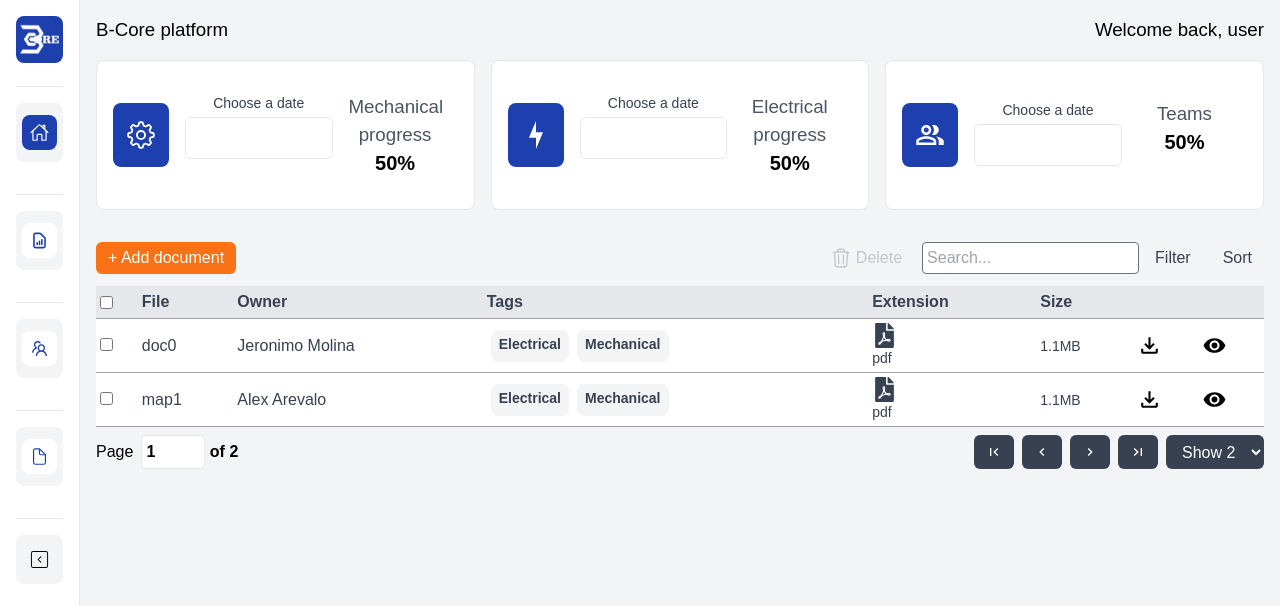
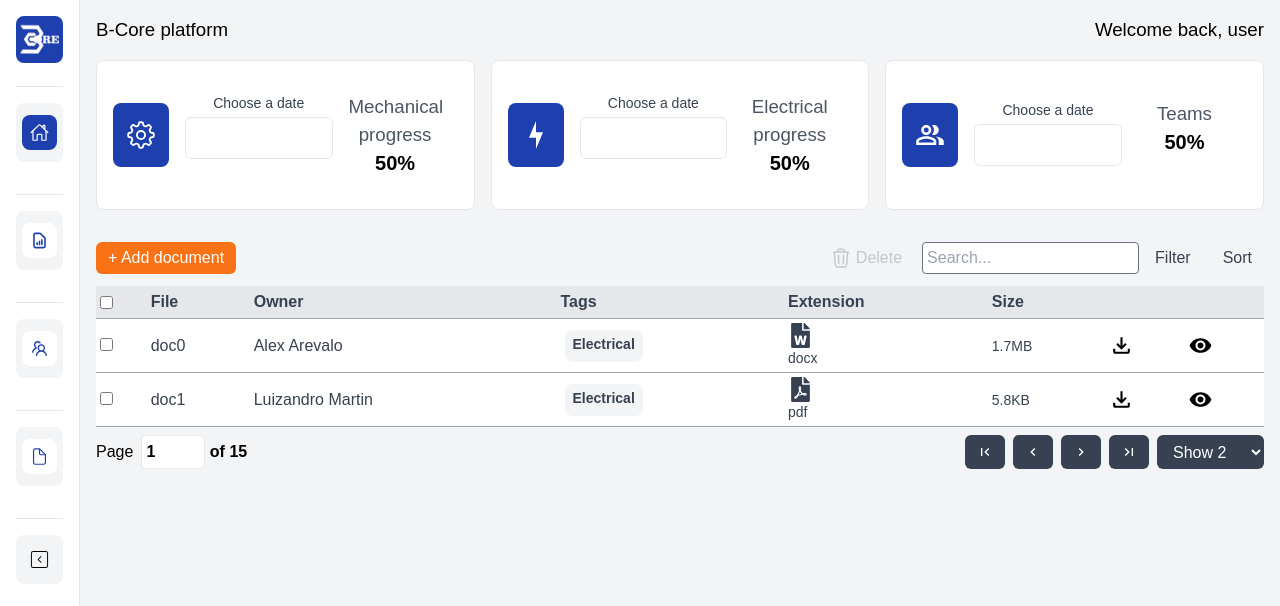
Before and after one commit to LMartin1998/BCorePlatform-Deploy, a Next.js app: page /docs in a window 1280 px wide. Shown: the top 606 px of the page. Built offline with nearby package versions, Linux system fonts and the light colour scheme.

Commit message:
docs data created

```diff
--- a/src/app/Components/TablePages.jsx
+++ b/src/app/Components/TablePages.jsx
@@ -61,7 +61,7 @@ export default function TablePages({ table }) {
                         table.setPageSize(Number(e.target.value));
                     }}
                 >
-                    {[1, 2, 3, 4, 5].map((pageSize) => (
+                    {[1, 2, 3, 5, 10].map((pageSize) => (
                         <option key={pageSize} value={pageSize}>
                             Show {pageSize}
                         </option>
--- a/src/app/data/docdata.jsx
+++ b/src/app/data/docdata.jsx
@@ -1,36 +1,245 @@
 const docs = [
   {
     id: 0,
-    file: "doc0.pdf",
-    tags: ["Electrical", "Mechanical"],
-    extension: "pdf",
-    owner: "Jeronimo Molina",
-    size: "1.1MB",
+    file: "doc0.docx",
+    tags: ["Electrical",],
+    extension: "docx",
+    owner: "Alex Arevalo",
+    size: "1.7MB",
   },
   {
     id: 1,
-    file: "map1.pdf",
-    tags: ["Electrical", "Mechanical"],
+    file: "doc1.pdf",
+    tags: ["Electrical",],
     extension: "pdf",
+    owner: "Luizandro Martin",
+    size: "5.8KB",
+  },
+  {
+    id: 2,
+    file: "doc2.pdf",
+    tags: ["Electrical",],
+    extension: "pdf",
+    owner: "David Hanson",
+    size: "3.5MB",
+  },
+  {
+    id: 3,
+    file: "doc3.pdf",
+    tags: ["Electrical", "Mechanical",],
+    extension: "pdf",
+    owner: "Luizandro Martin",
+    size: "9.8MB",
+  },
+  {
+    id: 4,
+    file: "doc4.docx",
+    tags: ["Electrical", "Mechanical",],
+    extension: "docx",
+    owner: "David Hanson",
+    size: "5.2MB",
+  },
+  {
+    id: 5,
+    file: "doc5.pdf",
+    tags: ["Electrical", "Mechanical",],
+    extension: "pdf",
+    owner: "David Hanson",
+    size: "4.5MB",
+  },
+  {
+    id: 6,
+    file: "doc6.pdf",
+    tags: ["Electrical", "Mechanical",],
+    extension: "pdf",
+    owner: "Luizandro Martin",
+    size: "9.7KB",
+  },
+  {
+    id: 7,
+    file: "doc7.pdf",
+    tags: ["Electrical", "Mechanical",],
+    extension: "pdf",
+    owner: "Jeronimo Molina",
+    size: "8.9MB",
+  },
+  {
+    id: 8,
+    file: "doc8.docx",
+    tags: ["Electrical",],
+    extension: "docx",
+    owner: "David Hanson",
+    size: "7.2KB",
+  },
+  {
+    id: 9,
+    file: "doc9.docx",
+    tags: ["Electrical",],
+    extension: "docx",
+    owner: "Jeronimo Molina",
+    size: "6.1MB",
+  },
+  {
+    id: 10,
+    file: "doc10.docx",
+    tags: ["Electrical",],
+    extension: "docx",
+    owner: "Alex Arevalo",
+    size: "6.5KB",
+  },
+  {
+    id: 11,
+    file: "doc11.docx",
+    tags: ["Electrical", "Mechanical",],
+    extension: "docx",
     owner: "Alex Arevalo",
     size: "1.1MB",
   },
   {
-    id: 2,
-    file: "map1info.docx",
-    tags: ["Electrical"],
+    id: 12,
+    file: "doc12.docx",
+    tags: ["Electrical", "Mechanical",],
+    extension: "docx",
+    owner: "David Hanson",
+    size: "4.5KB",
+  },
+  {
+    id: 13,
+    file: "doc13.pdf",
+    tags: ["Electrical", "Mechanical",],
+    extension: "pdf",
+    owner: "David Hanson",
+    size: "1.2MB",
+  },
+  {
+    id: 14,
+    file: "doc14.pdf",
+    tags: ["Electrical", "Mechanical",],
+    extension: "pdf",
+    owner: "David Hanson",
+    size: "3.3MB",
+  },
+  {
+    id: 15,
+    file: "doc15.pdf",
+    tags: ["Electrical", "Mechanical",],
+    extension: "pdf",
+    owner: "Jeronimo Molina",
+    size: "8.4MB",
+  },
+  {
+    id: 16,
+    file: "doc16.docx",
+    tags: ["Electrical",],
     extension: "docx",
     owner: "Alex Arevalo",
-    size: "700KB",
+    size: "7.1MB",
   },
   {
-    id: 3,
-    file: "doc1.pdf",
-    tags: ["Mechanical"],
+    id: 17,
+    file: "doc17.docx",
+    tags: ["Electrical",],
+    extension: "docx",
+    owner: "Luizandro Martin",
+    size: "3.6MB",
+  },
+  {
+    id: 18,
+    file: "doc18.pdf",
+    tags: ["Electrical",],
+    extension: "pdf",
+    owner: "Jeronimo Molina",
+    size: "1.1KB",
+  },
+  {
+    id: 19,
+    file: "doc19.pdf",
+    tags: ["Electrical", "Mechanical",],
     extension: "pdf",
     owner: "Luizandro Martin",
-    size: "1.1MB",
+    size: "5.2KB",
   },
+  {
+    id: 20,
+    file: "doc20.docx",
+    tags: ["Electrical", "Mechanical",],
+    extension: "docx",
+    owner: "Luizandro Martin",
+    size: "6.6MB",
+  },
+  {
+    id: 21,
+    file: "doc21.pdf",
+    tags: ["Electrical", "Mechanical",],
+    extension: "pdf",
+    owner: "Luizandro Martin",
+    size: "3.1MB",
+  },
+  {
+    id: 22,
+    file: "doc22.docx",
+    tags: ["Electrical", "Mechanical",],
+    extension: "docx",
+    owner: "Luizandro Martin",
+    size: "6.3KB",
+  },
+  {
+    id: 23,
+    file: "doc23.docx",
+    tags: ["Electrical", "Mechanical",],
+    extension: "docx",
+    owner: "Luizandro Martin",
+    size: "9.6MB",
+  },
+  {
+    id: 24,
+    file: "doc24.docx",
+    tags: ["Electrical", "Mechanical",],
+    extension: "docx",
+    owner: "Jeronimo Molina",
+    size: "4.1KB",
+  },
+  {
+    id: 25,
+    file: "doc25.pdf",
+    tags: ["Electrical",],
+    extension: "pdf",
+    owner: "Jeronimo Molina",
+    size: "1.8KB",
+  },
+  {
+    id: 26,
+    file: "doc26.docx",
+    tags: ["Electrical", "Mechanical",],
+    extension: "docx",
+    owner: "David Hanson",
+    size: "7.5KB",
+  },
+  {
+    id: 27,
+    file: "doc27.docx",
+    tags: ["Electrical",],
+    extension: "docx",
+    owner: "David Hanson",
+    size: "6.7KB",
+  },
+  {
+    id: 28,
+    file: "doc28.docx",
+    tags: ["Electrical", "Mechanical",],
+    extension: "docx",
+    owner: "Luizandro Martin",
+    size: "9.2MB",
+  },
+  {
+    id: 29,
+    file: "doc29.pdf",
+    tags: ["Electrical",],
+    extension: "pdf",
+    owner: "Luizandro Martin",
+    size: "5.5MB",
+  },
+
 ];
 
 export default docs;
```
